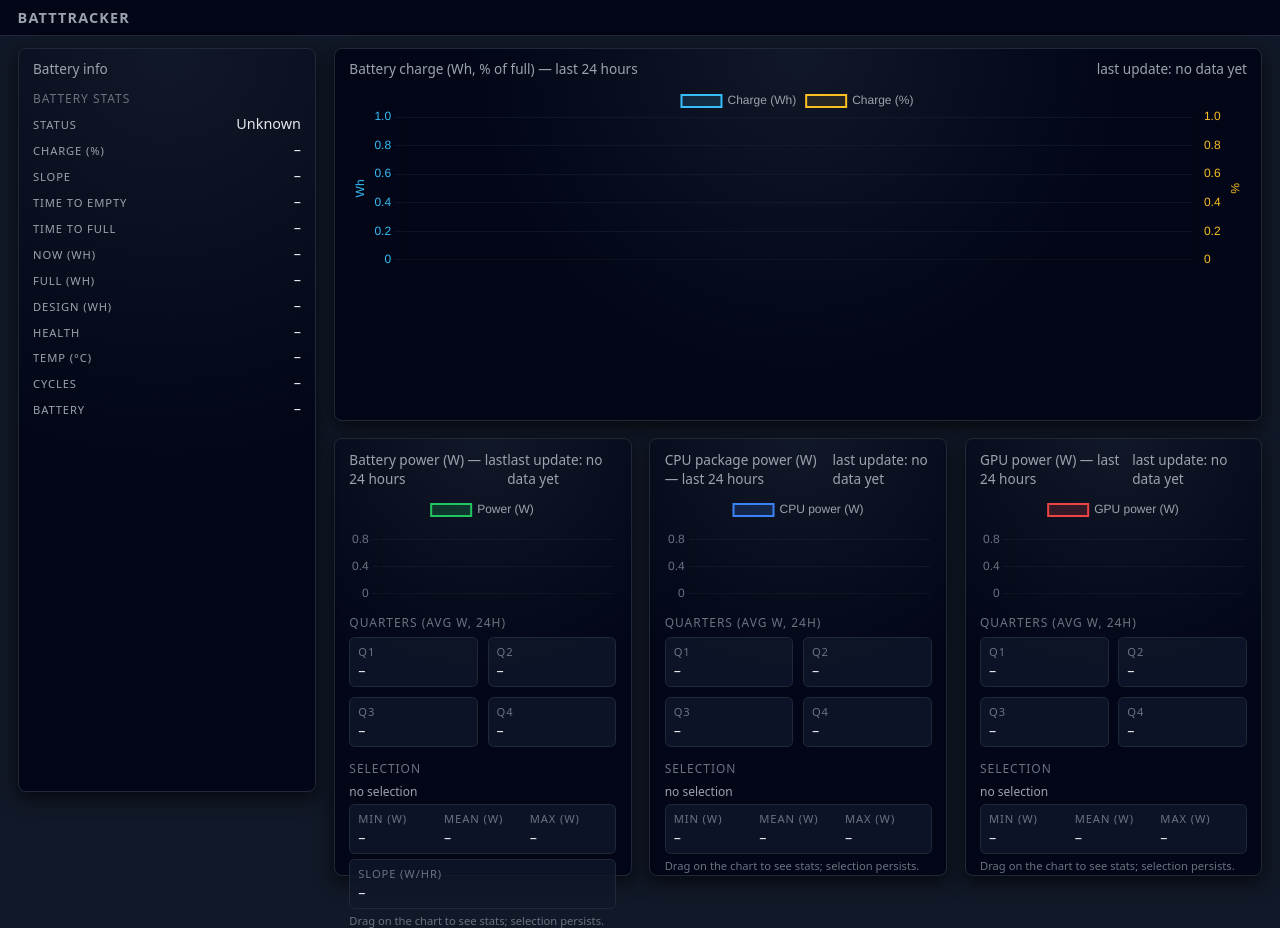
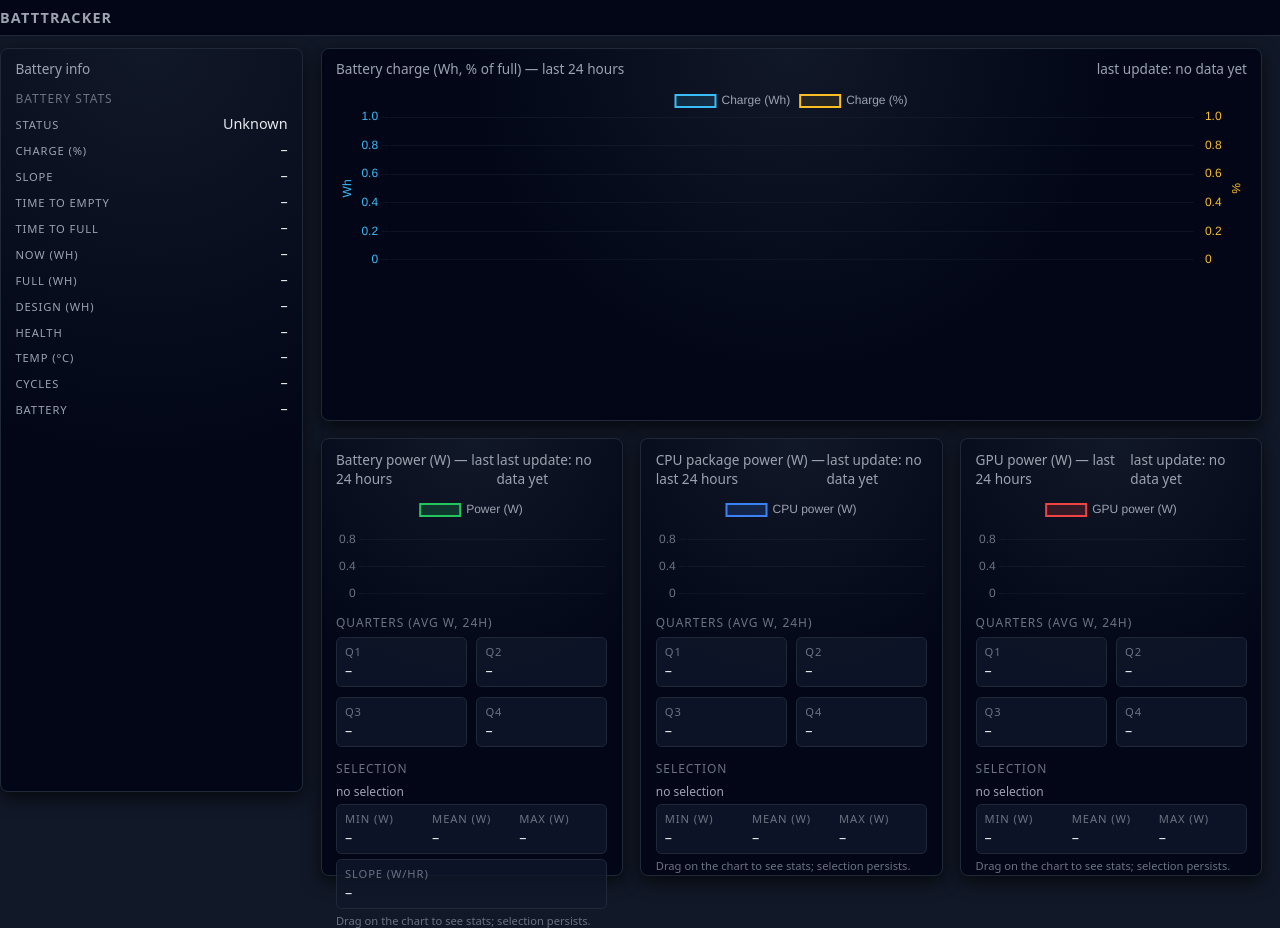
Before and after one commit to ChrisNippert/batttracker, a Flask app: page / in a window 1280 px wide. Run offline with Flask 3, Linux system fonts and the light colour scheme; data that the repository does not hold is empty; parts of the project's set-up code (start-up, migrations or seed data) failed here and were passed over.

Commit message:
sidebar ui

```diff
--- a/app/templates/index.html
+++ b/app/templates/index.html
@@ -12,7 +12,7 @@
       color: #e5e7eb;
     }
     header {
-      padding: 0.5rem 1.1rem;
+      padding: 0.5rem 1.1rem 0.5rem 0;
       background: #020617;
       border-bottom: 1px solid #1f2937;
       display: flex;
@@ -27,9 +27,9 @@
       color: #9ca3af;
     }
     main {
-      padding: 0.75rem 1.1rem;
-      max-width: 1400px;
-      margin: 0 auto;
+      padding: 0.75rem 1.1rem 0.75rem 0;
+      max-width: none;
+      margin: 0;
       display: grid;
       grid-template-columns: minmax(220px, 24%) minmax(0, 1fr);
       gap: 1.1rem;
```
